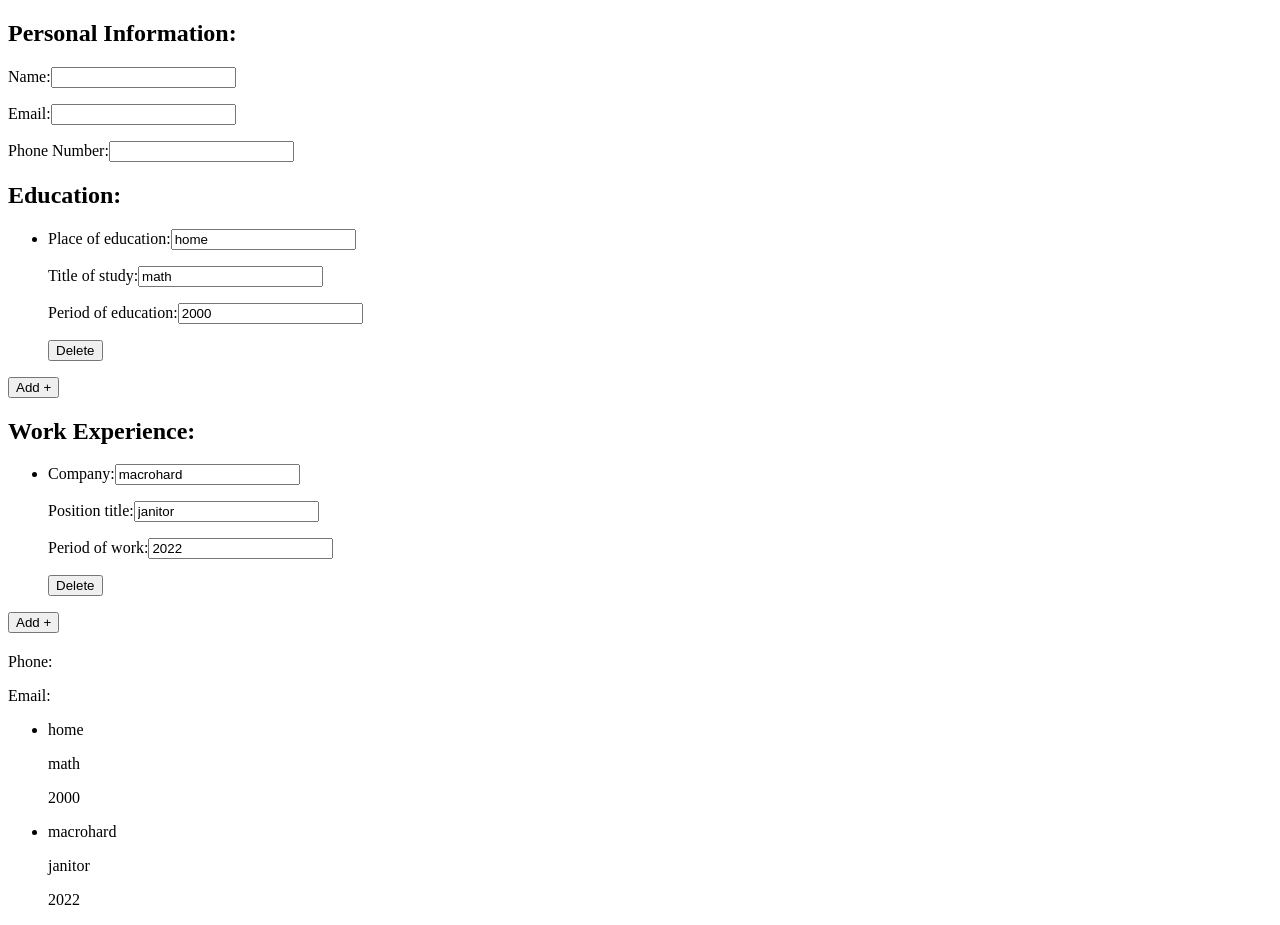
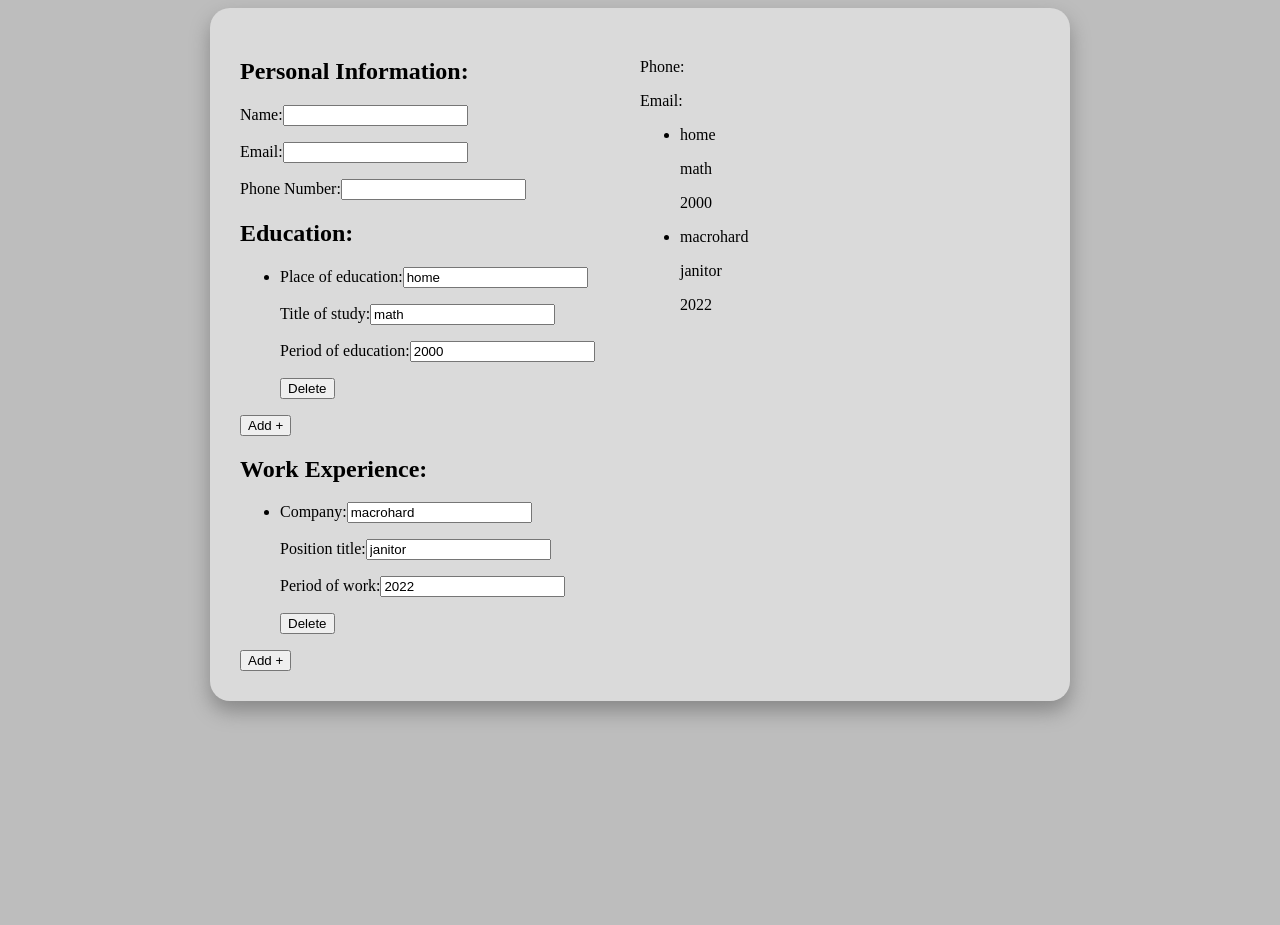
Before and after one commit to daniilpogosyan/cv-application, a React (Create React App) app: page / in a window 1280 px wide. After the commit the page ends 800 px from the top, so only its background shows below. Built offline with nearby package versions, Linux system fonts and the light colour scheme.

Commit message:
Add basic style to App and index

```diff
--- /dev/null
+++ b/src/App.css
@@ -0,0 +1,10 @@
+.App {
+  margin: auto;
+  padding: 30px;
+  max-width: 800px;
+  display: grid;
+  box-shadow:  0 10px 20px #888;
+  grid-template-columns: 1fr 1fr;
+  background-color: #dadada;
+  border-radius: 20px;
+}
--- a/src/App.js
+++ b/src/App.js
@@ -2,6 +2,7 @@ import React from 'react';
 import CVForm from './components/CVForm/CVForm'
 import Preview from './components/Preview/Preview';
 import uniqid from 'uniqid';
+import './App.css'
 
 class App extends React.Component {
   constructor(props) {
--- /dev/null
+++ b/src/index.css
@@ -0,0 +1,3 @@
+body {
+  background-color: #bdbdbd;
+}
--- a/src/index.js
+++ b/src/index.js
@@ -1,6 +1,7 @@
 import React from 'react';
 import ReactDOM from 'react-dom/client';
 import App from './App';
+import './index.css'
 
 const root = ReactDOM.createRoot(document.getElementById('root'));
 root.render(
```
